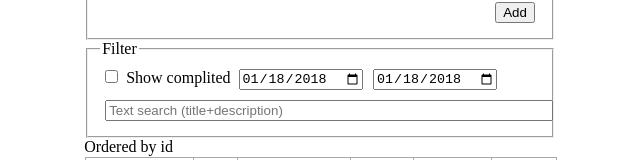
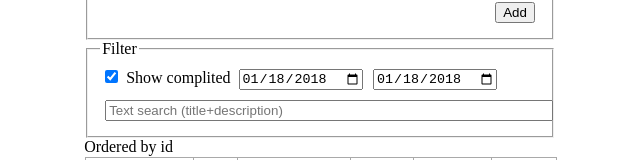
Before and after one commit to NatallyaSeverina/to-do-list, a React (Create React App) app: page / in a window 1280 px wide. Shown: the part 323-483 px from the top of the page, without its empty margins (338-978 px from the left). Built offline with nearby package versions, Linux system fonts and the light colour scheme.

Commit message:
Handle filtering

```diff
--- a/src/Components/FilterForm/FilterForm.js
+++ b/src/Components/FilterForm/FilterForm.js
@@ -11,7 +11,10 @@ class FilterForm extends Component {
       <form name={this.props.name} className="toDoListForm">
         <fieldset>
           <legend>{this.props.title}</legend>
-          <input name="complited" type="checkbox"></input>
+          <input
+            type="checkbox"
+            checked={this.props.filter.showCompleted}
+            onChange={(ev) => this.props.onFilterUpdate({ showCompleted: ev.target.checked })} ></input>
           <label>Show complited</label>
           <DateSelect name="dateFrom" title="DateFrom" />
           <DateSelect name="dateTo" title="DateTo" />
@@ -25,6 +28,8 @@ class FilterForm extends Component {
 }
 FilterForm.propTypes = {
   title: PropTypes.string,
-  name: PropTypes.string
+  name: PropTypes.string,
+  onFilterUpdate: PropTypes.func,
+  filter: PropTypes.object
 };
-  export default FilterForm;
+export default FilterForm;
--- a/src/Components/ToDoListWrapper/ToDoListWrapper.js
+++ b/src/Components/ToDoListWrapper/ToDoListWrapper.js
@@ -9,7 +9,10 @@ import { getTasks, addTask, removeTask, updateTask } from '../../utils/apiWrappe
 
 class ToDoListWrapper extends Component {
   state = {
-    tasks: []
+    tasks: [],
+    filter: {
+      showCompleted: true
+    }
   }
   componentWillMount() {
     getTasks().then((tasks) => this.setState({ tasks }));
@@ -43,12 +46,28 @@ class ToDoListWrapper extends Component {
     }))
   }
 
+  onFilterUpdate = (changes) => {
+    this.setState({
+      filter: {
+        ...this.state.filter,
+        ...changes
+      }
+    });
+  }
+
   render() {
+    const {
+      tasks,
+      filter,
+      filter: { showCompleted }
+    } = this.state;
+    const filteredTasks = showCompleted ? tasks : tasks.filter((item) => !item.complited);
+
     return (
       <div className="toDoListWrapper">
         <AddTaskForm title="Add task" onSubmit={this.addTask} />
-        <FilterForm title="Filter" />
-        <TaskTable tasks={this.state.tasks} removeTask={this.removeTask} updateTask={this.updateTask} />
+        <FilterForm filter={filter} onFilterUpdate={this.onFilterUpdate} title="Filter" />
+        <TaskTable tasks={filteredTasks} removeTask={this.removeTask} updateTask={this.updateTask} />
       </div>
     );
   }
```
